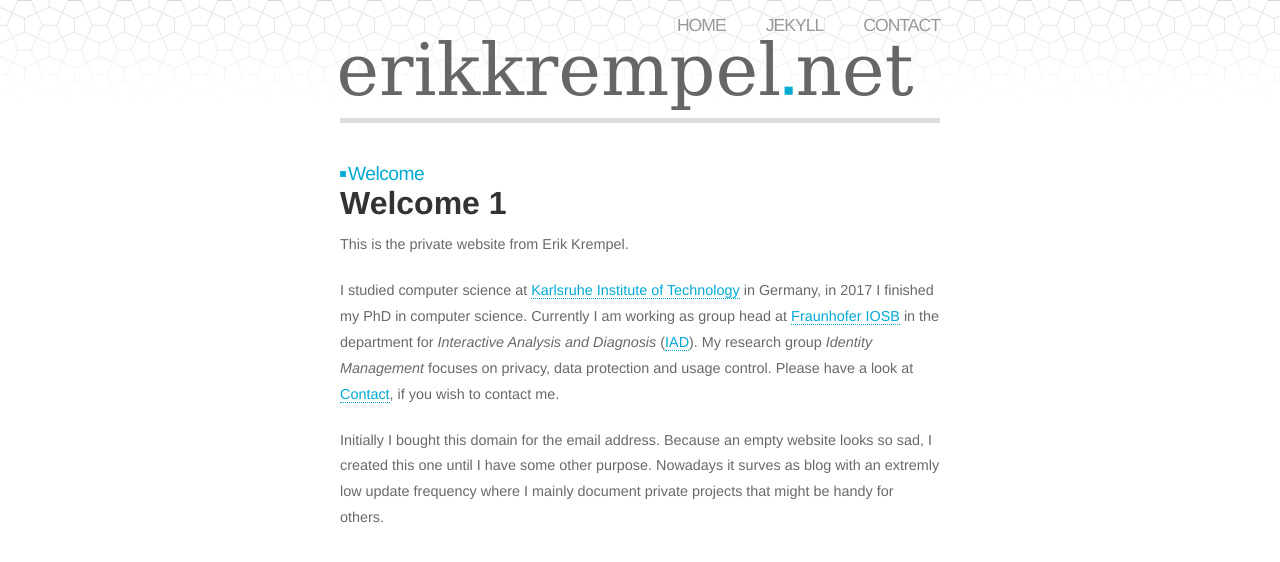
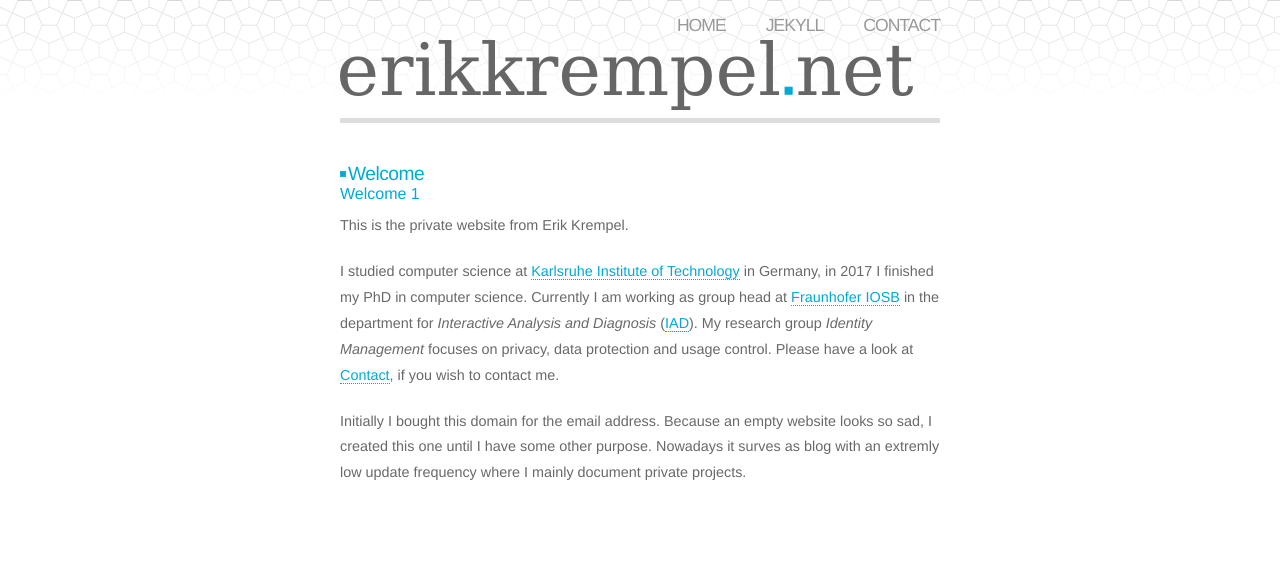
Before and after one commit to ekrempel/ekrempel.github.io, a Jekyll site: the page built from index.markdown, in a window 1280 px wide. Shown: the top 562 px of the page. Built offline with Jekyll 4.4.1, drawn with Linux system fonts in a browser that asks for light colours.

Commit message:
added the first blog entry

```diff
--- a/css/layout.css
+++ b/css/layout.css
@@ -82,7 +82,6 @@ body {
 
 #content {
     float:left;
-
 	border-top: 5px solid #ddd;
 	padding-top: 40px;
 	margin-bottom: 40px;
--- a/index.markdown
+++ b/index.markdown
@@ -4,7 +4,7 @@ title: www.erikkrempel.net
 ---
 
 ## Welcome
-# Welcome 1
+### Welcome 1
 
 
 This is the private website from Erik Krempel.
@@ -12,4 +12,4 @@ This is the private website from Erik Krempel.
 I studied computer science at [Karlsruhe Institute of Technology](http://www.kit.edu) in Germany, in 2017 I finished my PhD in computer science. Currently I am working as group head at [Fraunhofer IOSB](http://www.iosb.fraunhofer.de/servlet/is/11/) in the department for *Interactive Analysis and Diagnosis* ([IAD](https://www.iosb.fraunhofer.de/servlet/is/69288/)).
 My research group *Identity Management* focuses on privacy, data protection and usage control. Please have a look at [Contact](contact/index.html), if you wish to contact me.
 
-Initially I bought this domain for the email address. Because an empty website looks so sad, I created this one until I have some other purpose. Nowadays it surves as blog with an extremly low update frequency where I mainly document private projects that might be handy for others.
+Initially I bought this domain for the email address. Because an empty website looks so sad, I created this one until I have some other purpose. Nowadays it surves as blog with an extremly low update frequency where I mainly document private projects.
```
Also changed, not shown: _posts/2017-10-04-passwordManager.markdown (added, +7 -0 lines).
